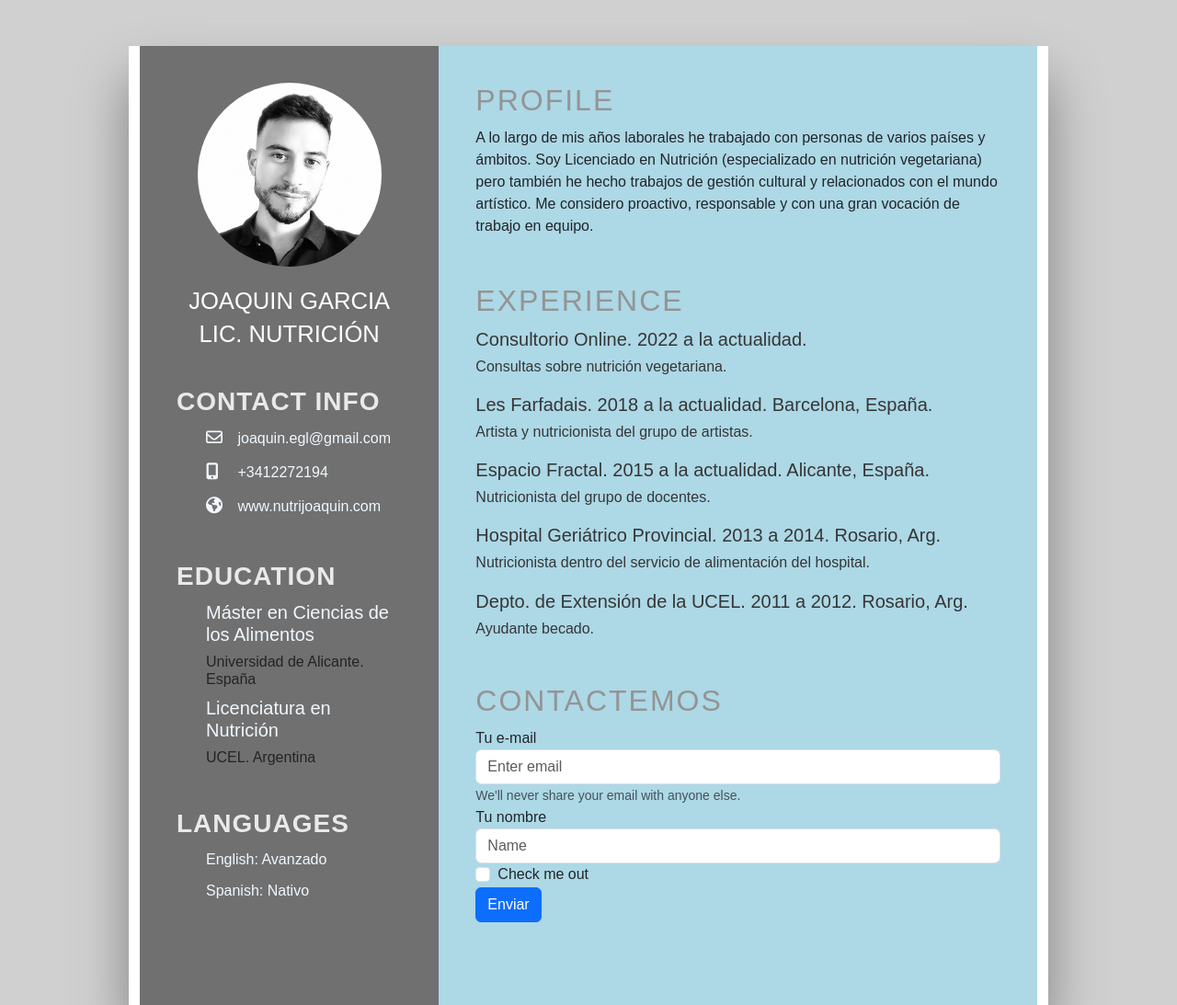
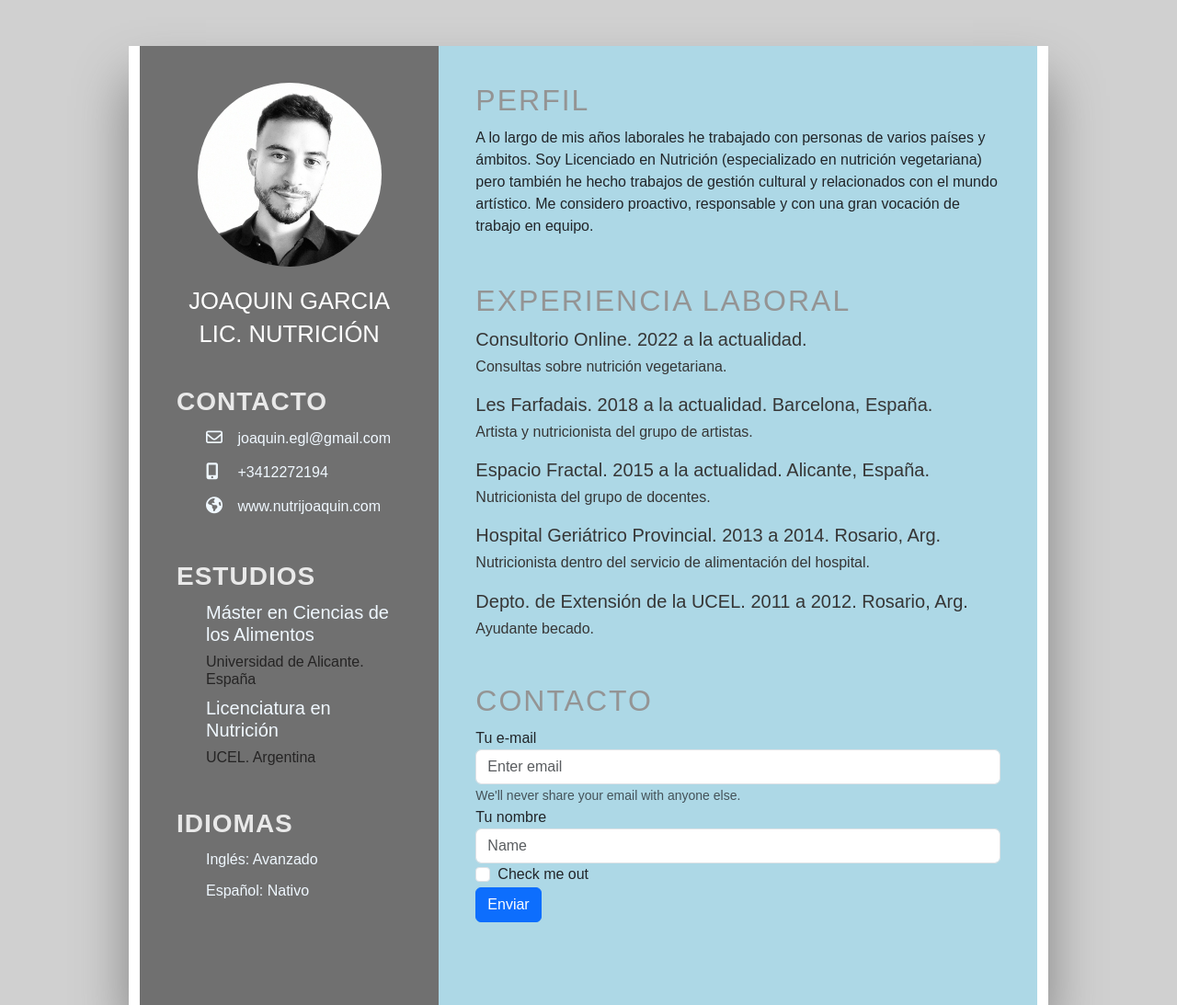
Before and after one commit to joaquinegl/entregacv-ticmas, a plain HTML site: page index.html in a window 1280 px wide. Shown: the top 1093 px of the page at 92% size. Drawn offline with nearby package versions, Linux system fonts and the light colour scheme.

Commit message:
idioma unificado

```diff
--- a/index.html
+++ b/index.html
@@ -25,7 +25,7 @@
 
 <!--INFORMACION DE CONTACTO-->
             <div class="contactInfo">
-            <h3 class="title">Contact Info</h3>
+            <h3 class="title">Contacto</h3>
                 <ul>
                     <li>
                         <span class="icon"><i class="fa fa-envelope-o" aria-hidden="true"></i></span>
@@ -46,7 +46,7 @@
 
 <!--EDUCACION-->
 <div class="contactInfo education">
-    <h3 class="title">Education</h3>
+    <h3 class="title">Estudios</h3>
         <ul>
             <li>
                 <h5>Máster en Ciencias de los Alimentos</h5>
@@ -62,13 +62,13 @@
 
 <!--IDIOMAS-->
             <div class="contactInfo language">
-                <h3 class="title">Languages</h3>
+                <h3 class="title">Idiomas</h3>
                 <ul>
                     <li>
-                        <span class="text">English: Avanzado</span>
+                        <span class="text">Inglés: Avanzado</span>
                     </li>
                     <li>
-                        <span class="text">Spanish: Nativo</span>
+                        <span class="text">Español: Nativo</span>
                     </li>
                 </ul>
             </div>
@@ -81,12 +81,12 @@
 
  <!--ACERCA DE-->
             <div class="about">
-            <h2 class="title2">Profile</h2>
+            <h2 class="title2">Perfil</h2>
             <p>A lo largo de mis años laborales he trabajado con personas de varios países y ámbitos. Soy Licenciado en Nutrición (especializado en nutrición vegetariana) pero también he hecho trabajos de gestión cultural y relacionados con el mundo artístico. Me considero proactivo, responsable y con una gran vocación de trabajo en equipo.</p>
             </div>
 
             <div class="about">
-                <h2 class="title2">EXPERIENCE</h2>
+                <h2 class="title2">Experiencia laboral</h2>
                 <div class="box">
                     <h5>Consultorio Online. 2022 a la actualidad.</h5>
                     <h6>Consultas sobre nutrición vegetariana.</h6>
@@ -113,7 +113,7 @@
             <!--FORMULARIO DE CONTACTO-->
 
             <div class="about">
-                <h2 class="title2">CONTACTEMOS</h2>
+                <h2 class="title2">CONTACTO</h2>
             <form>
                 <div class="form-group">
                   <label for="exampleInputEmail1">Tu e-mail</label>
```
